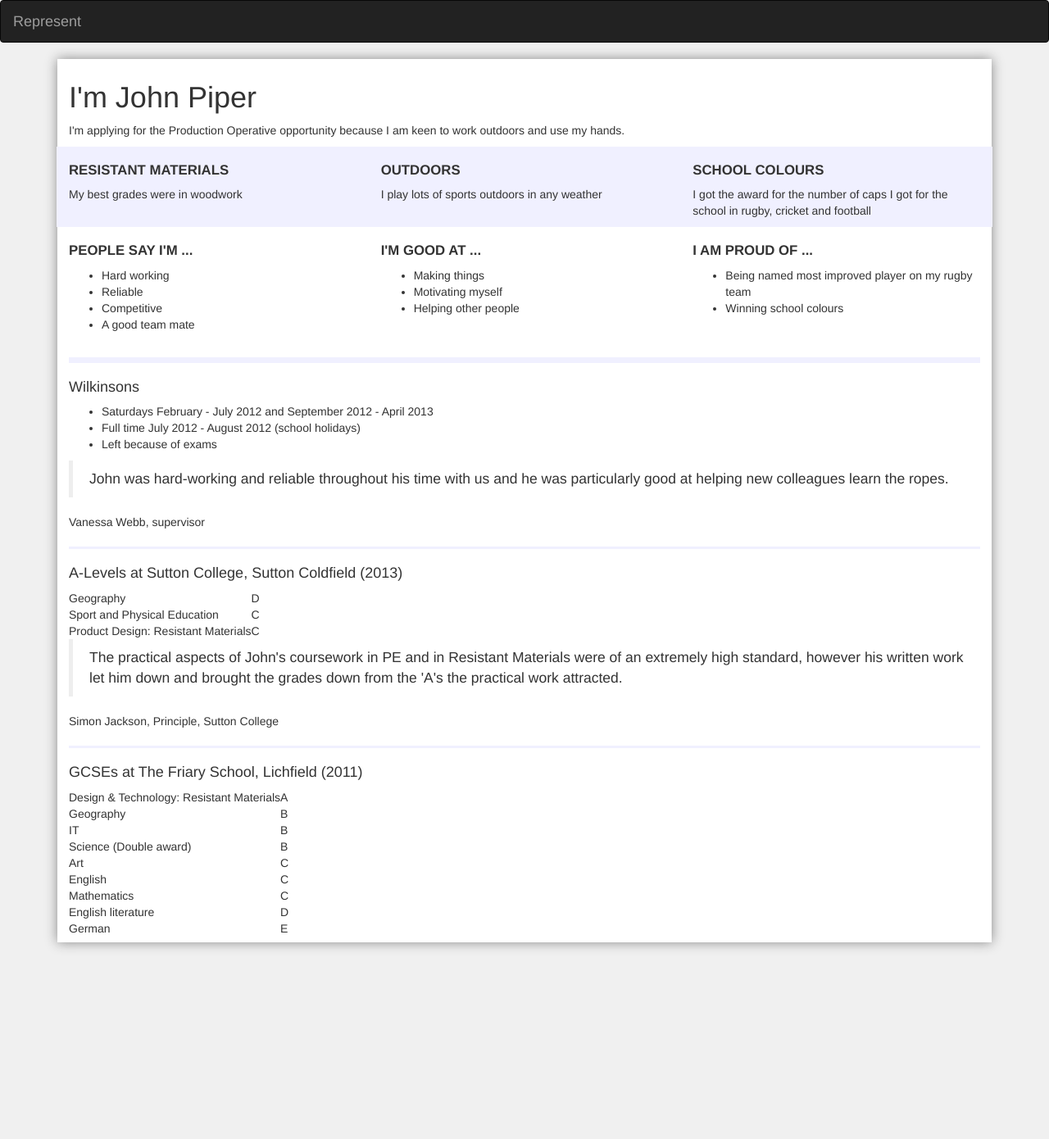
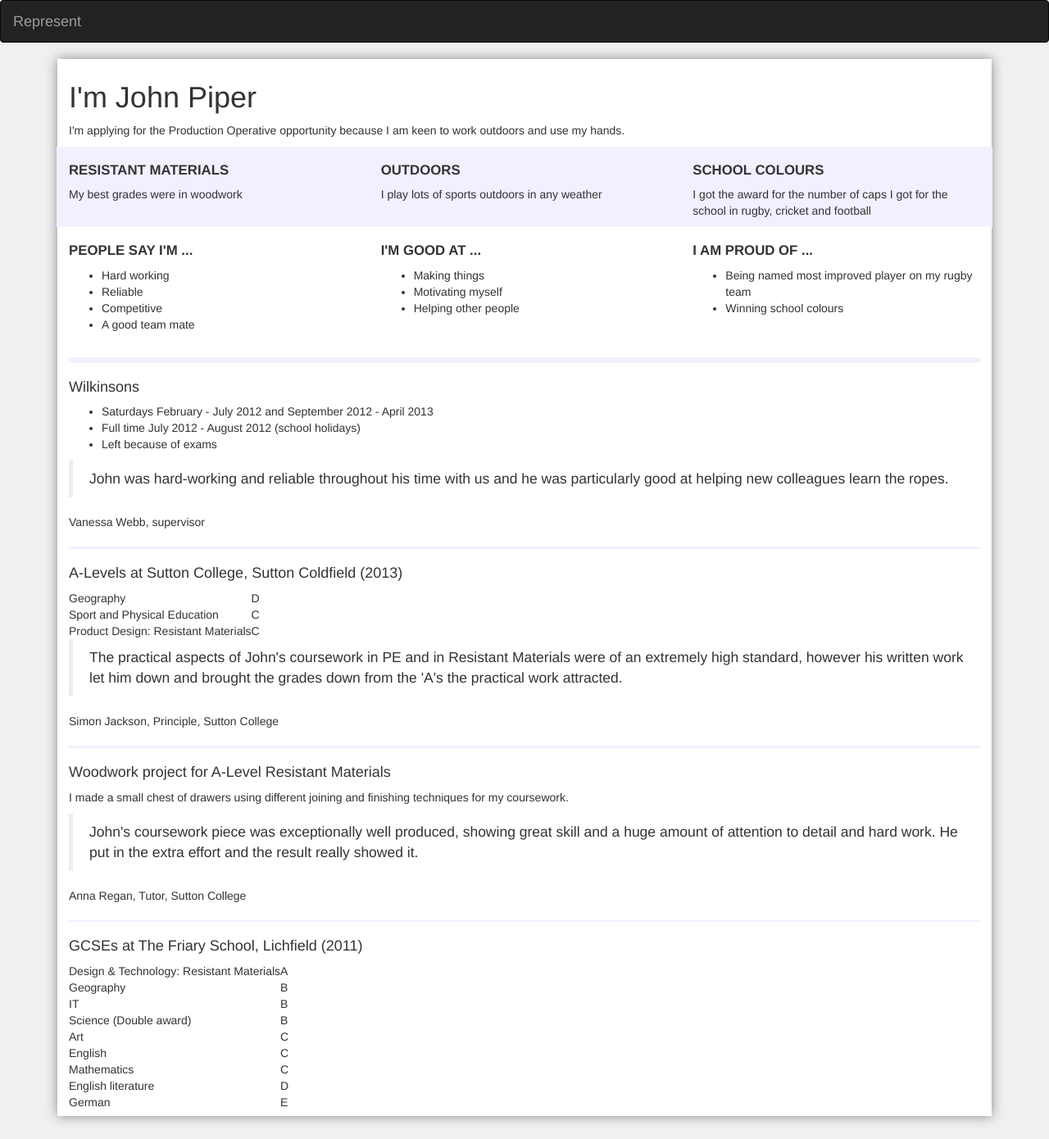
Before and after one commit to exonian/rep-profiles-mockup, a Jekyll site: the page built from profiles/john_piper.html, in a window 1280 px wide. Shown: the whole page at 82% size. Built offline with Jekyll 4.4.1, drawn with Linux system fonts in a browser that asks for light colours; nearby versions of some CDN libraries; Markdown is read by kramdown in place of the engine named in the settings; before the commit the page ends 1178 px from its top, so only the background shows below that.

Commit message:
Add woodwork section

```diff
--- /dev/null
+++ b/_includes/john_piper/woodwork.html
@@ -0,0 +1,12 @@
+<div contenteditable="true">
+    <h4>Woodwork project for A-Level Resistant Materials</h4>
+
+    <p>I made a small chest of drawers using different joining and finishing
+       techniques for my coursework.</p>
+</div>
+
+<blockquote>John's coursework piece was exceptionally well produced, showing
+great skill and a huge amount of attention to detail and hard work. He put in
+the extra effort and the result really showed it.
+</blockquote>
+Anna Regan, Tutor, Sutton College
--- a/profiles/john_piper.html
+++ b/profiles/john_piper.html
@@ -14,4 +14,6 @@ title: John Piper
 <hr />
 {% include john_piper/alevels.html %}
 <hr />
+{% include john_piper/woodwork.html %}
+<hr />
 {% include john_piper/gcses.html %}
```
